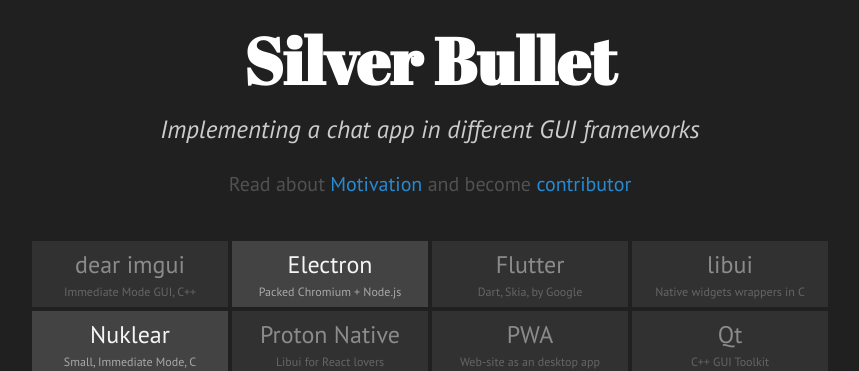
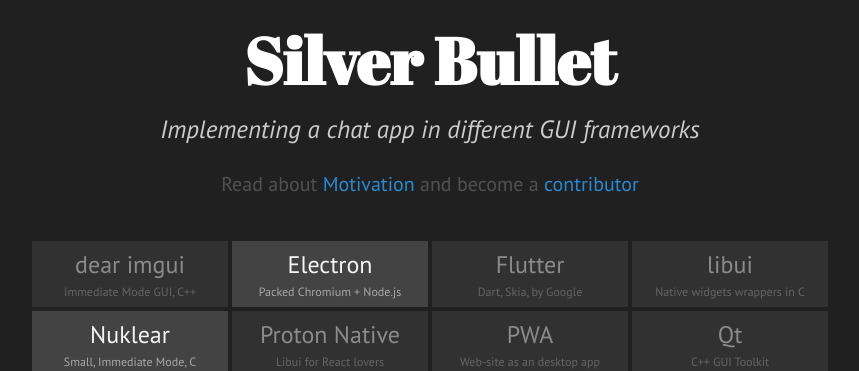
Before and after one commit to desktopui/silver-bullet, a Jekyll site: the page built from docs/index.html, in a window 1280 px wide. Shown: the top 371 px of the page, without its empty margins (210-1069 px from the left). Built offline with Jekyll 4.4.1, drawn with Linux system fonts in a browser that asks for light colours; the list of posts is cut into pages by our own code.

Commit message:
[docs] a

```diff
--- a/docs/index.html
+++ b/docs/index.html
@@ -8,7 +8,7 @@
   <p class="lead">{{ site.description }}</p>
   <p>
     Read about <a href="{{ site.baseurl }}/motivation">Motivation</a> and become
-    <a href="{{ site.github_repo }}">contributor</a>
+    a <a href="{{ site.github_repo }}">contributor</a>
   </p>
 </div>
 
```
